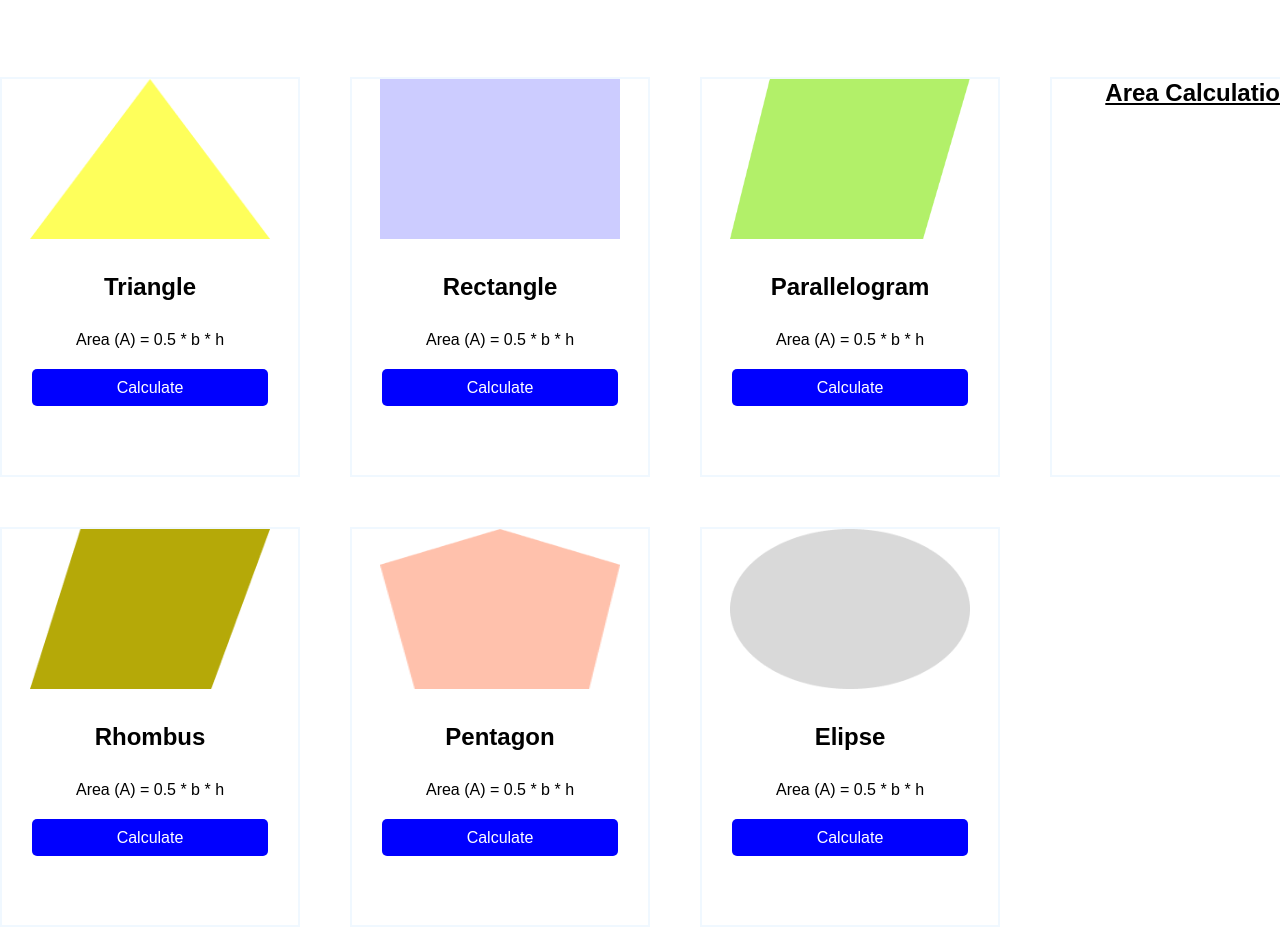
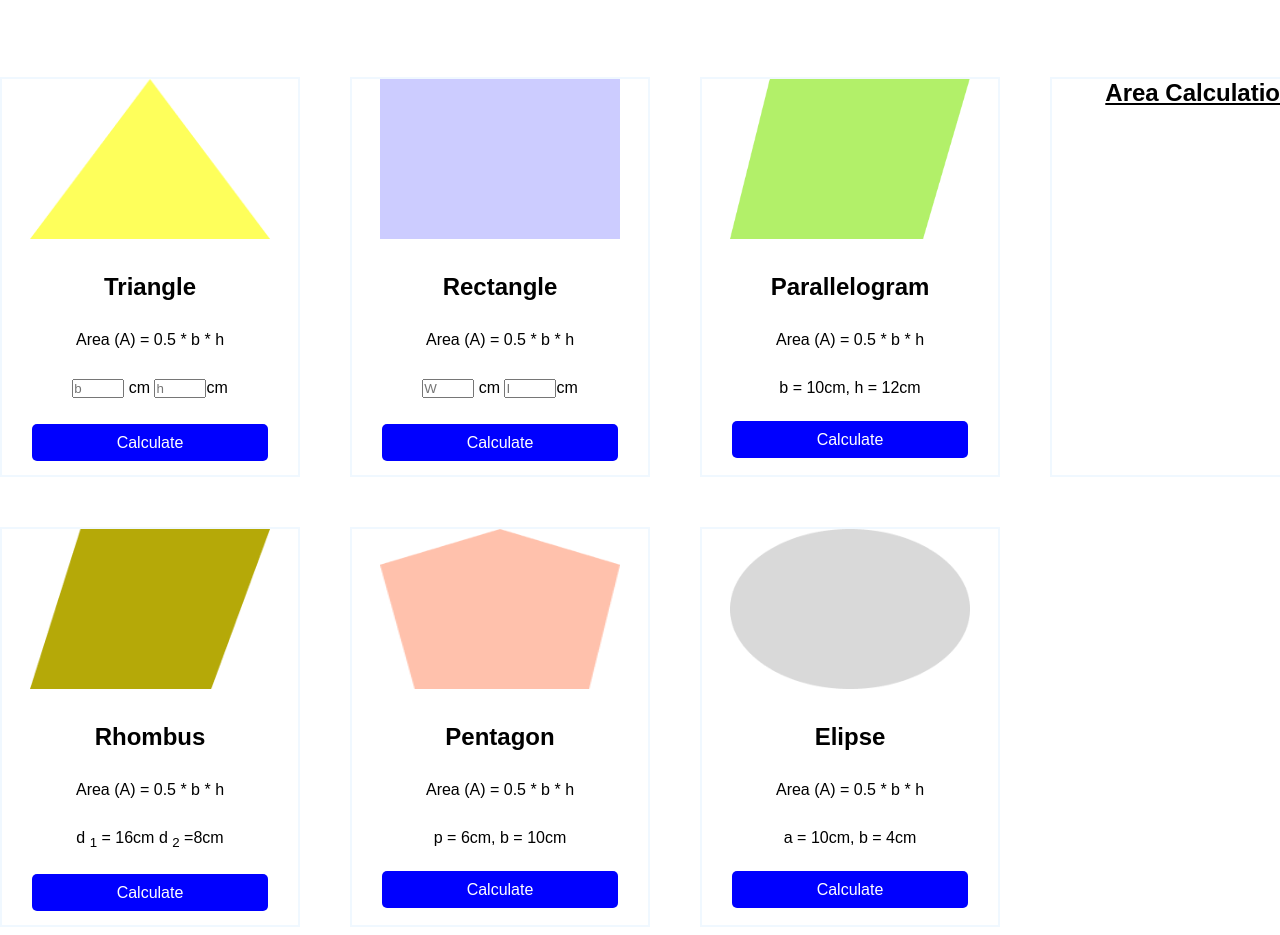
Before and after one commit to Rakibul-hassan-shehab/Intractive, a plain HTML site: page index.html in a window 1280 px wide. Shown: the part 83-1018 px from the top of the page. Drawn offline with Linux system fonts and the light colour scheme.

Commit message:
add new code

```diff
--- a/index.html
+++ b/index.html
@@ -32,7 +32,11 @@
                 <div class="text_area">
                     <h1>Triangle</h1>
                     <p>Area (A) = 0.5 * b * h</p>
-
+                    <form action="#">
+                        <input type="number" min="50" max="60" placeholder="b">
+                        cm
+                        <input type="number" min="50" max="60" placeholder="h">cm
+                    </form>
                     <a href="#">Calculate</a>
                 </div>
             </div>
@@ -44,6 +48,11 @@
                 <div class="text_area">
                     <h1>Rectangle</h1>
                     <p>Area (A) = 0.5 * b * h</p>
+                    <form action="#">
+                        <input type="number" min="50" max="60" placeholder="W">
+                        cm
+                        <input type="number" min="50" max="60" placeholder="I">cm
+                    </form>
                     <a href="#">Calculate</a>
                 </div>
             </div>
@@ -55,7 +64,8 @@
                 <div class="text_area">
                     <h1>Parallelogram</h1>
                     <p>Area (A) = 0.5 * b * h</p>
-                    <a href="#">Calculate</a>
+                    <span>b</span> = 10cm, h = 12cm
+                    <a href="#" id="button">Calculate</a>
                 </div>
             </div>
         </div>
@@ -71,7 +81,8 @@
                 <div class="text_area">
                     <h1>Rhombus</h1>
                     <p>Area (A) = 0.5 * b * h</p>
-                    <a href="#">Calculate</a>
+                    <span>d <sub>1</sub></span> = 16cm <span>d <sub>2</sub></span> =8cm
+                    <a href="#" id="button">Calculate</a>
                 </div>
             </div>
         </div>
@@ -82,7 +93,8 @@
                 <div class="text_area">
                     <h1>Pentagon</h1>
                     <p>Area (A) = 0.5 * b * h</p>
-                    <a href="#">Calculate</a>
+                    <span>p</span> = 6cm, <span>b</span> = 10cm
+                    <a href="#" id="button">Calculate</a>
                 </div>
             </div>
         </div>
@@ -93,7 +105,8 @@
                 <div class="text_area">
                     <h1>Elipse</h1>
                     <p>Area (A) = 0.5 * b * h</p>
-                    <a href="#">Calculate</a>
+                    <span>a</span> = 10cm, <span>b</span> = 4cm
+                    <a href="#" id="button">Calculate</a>
                 </div>
             </div>
         </div>
--- a/style.css
+++ b/style.css
@@ -59,6 +59,7 @@ a{
     background-color: blue;
     padding: 10px 85px;
     border-radius: 5px;
+    line-height: 50px;
 }
 .grid_area{
     display: grid;
@@ -74,6 +75,12 @@ a{
 .Calculation{
     text-decoration: underline;
 }
+ input{
+    margin-bottom: 20px;
+ }
+ #button{
+    line-height: 85px;
+ }
 
 @media screen and (max-width: 1200px){
     .grid_area{
```
